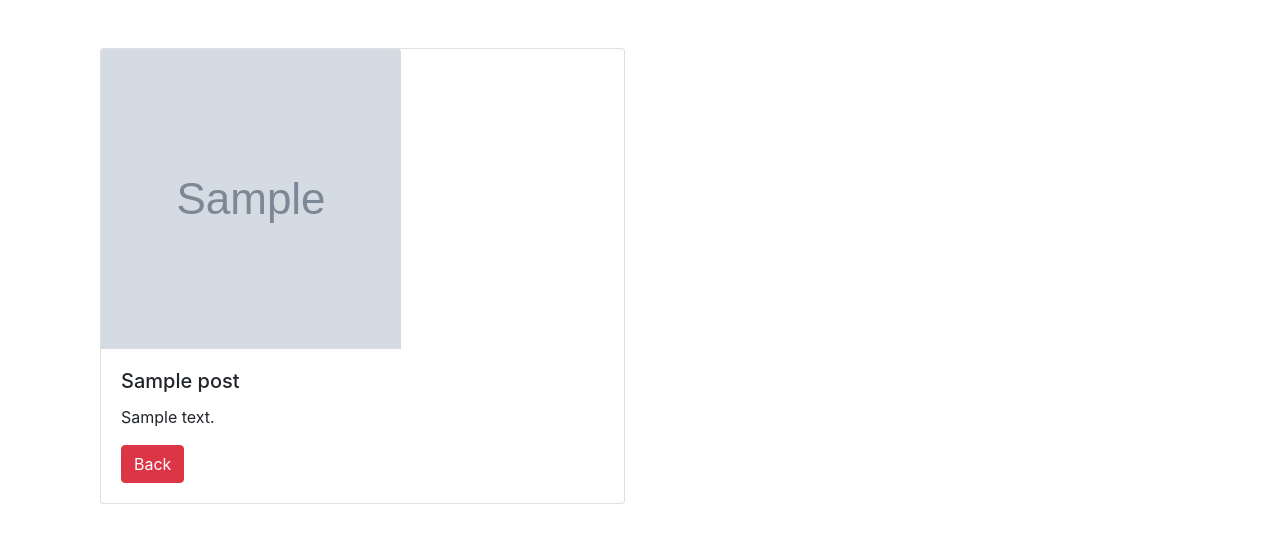
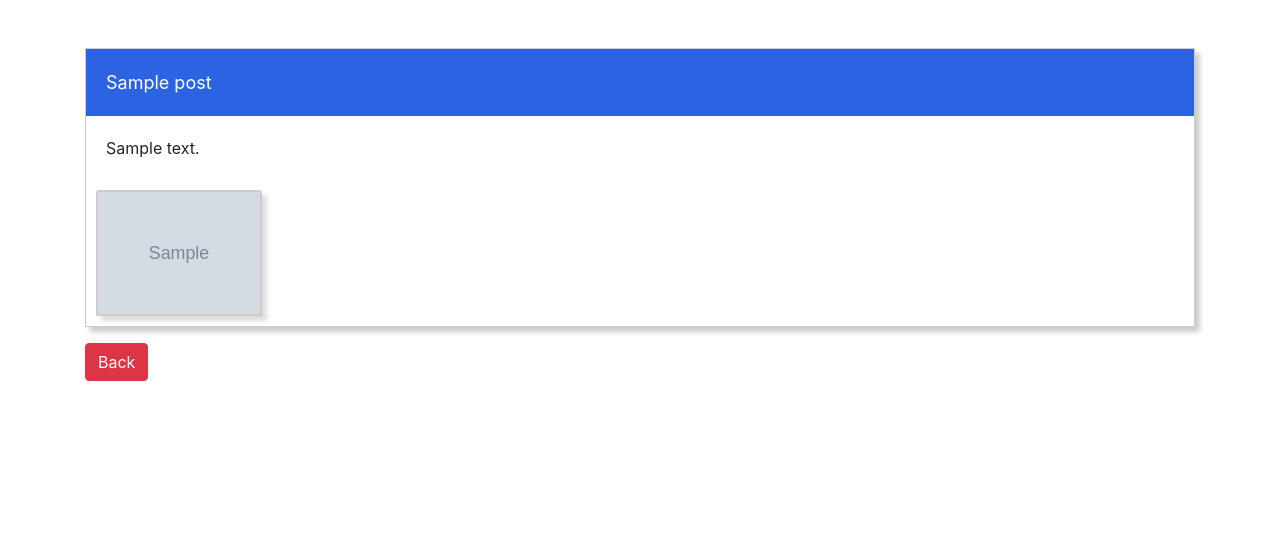
Before and after one commit to RefaatMahmoud/Symfony5.0_Blogger, a Symfony app: template templates/posts/show.html.twig in a window 1280 px wide. Shown: the part 56-599 px from the top of the page. Run offline with Twig, Linux system fonts and the light colour scheme; the template is opened without the code that fills it: most values are stand-ins (such as "Sample title", 1, 10 or a date in 2020); grey boxes marked "Sample" are stand-in pictures; some libraries are stand-ins or nearby versions.

Commit message:
1 - create pdf service 2 - improve style in show post page

```diff
--- a/composer.json
+++ b/composer.json
@@ -6,6 +6,7 @@
         "ext-ctype": "*",
         "ext-iconv": "*",
         "doctrine/annotations": "^1.8",
+        "dompdf/dompdf": "^0.8.3",
         "sensio/framework-extra-bundle": "^5.5",
         "symfony/asset": "5.0.*",
         "symfony/console": "5.0.*",
--- /dev/null
+++ b/public/css/styles.css
@@ -0,0 +1,21 @@
+.panel{
+    border: 1px solid #CCC;
+    box-shadow: 5px 5px 5px #CCC;
+}
+.panel .panel-heading{
+    background-color: #2b63e2;
+    padding: 20px;
+    color: #FFF;
+    font-size: 18px;
+}
+
+.panel .panel-body{
+    padding: 20px;
+}
+
+.panel .panel-img img{
+    width: 15%;
+    border: 2px solid #CCC;
+    box-shadow: 5px 5px 5px #DDD;
+    margin: 10px;
+}
--- a/src/Form/PostType.php
+++ b/src/Form/PostType.php
@@ -19,7 +19,7 @@ class PostType extends AbstractType
             ->add('title', TextType::class, [
                 'attr' => [
                     'autocomplete' => 'off',
-                    'class'        => 'col-md-6'
+                    'class'        => 'col-md-6',
                 ]
             ])
             ->add('body', TextareaType::class, [
@@ -29,6 +29,7 @@ class PostType extends AbstractType
                 ]
             ])
             ->add('img', FileType::class, [
+                'required'     => false,
                 'attr' => [
                     'autocomplete' => 'off',
                     'class'        => 'col-md-6'
--- a/templates/base.html.twig
+++ b/templates/base.html.twig
@@ -5,6 +5,7 @@
     <title>{% block title %}Welcome!{% endblock %}</title>
     <link rel="stylesheet" href="{{ asset('css/bootstrap.min.css') }}">
     <link rel="stylesheet" href="{{ asset('css/fontawesome.min.css') }}">
+    <link rel="stylesheet" href="{{ asset('css/styles.css') }}">
     {% block stylesheets %}{% endblock %}
 </head>
 <body>
--- a/templates/posts/show.html.twig
+++ b/templates/posts/show.html.twig
@@ -3,16 +3,20 @@
 {% block title %}Show Post{% endblock %}
 
 {% block body %}
-    <div class="col-md-6">
-        <div class="card">
-            {% if(post.img) %}
-            <img class="card-img-top" src="{{ asset('uploads/posts/' ~ post.img) }}" style="width: 300px;height: 300px" alt="Post Img">
-            {% endif %}
-            <div class="card-body">
-                <h5 class="card-title">{{ post.title }}</h5>
-                <p class="card-text">{{ post.body }}</p>
-                <a href="{{ path('post.index') }}" class="btn btn-danger">Back</a>
+    <div class="panel">
+        <div class="panel-heading">
+            {{ post.title }}
+        </div>
+        <div class="panel-body">
+            {{ post.body }}
+        </div>
+        {% if(post.img) %}
+            <div class="panel-img">
+                <img class="card-img-top" src="{{ asset('/uploads/posts/' ~ post.img) }}" alt="Post Img">
             </div>
-        </div>
+        {% endif %}
     </div>
+    <a href="{{ path('post.index') }}" class="btn btn-danger mt-3">Back</a>
+
+
 {% endblock %}
```
Also changed, not shown: src/Controller/PostController.php (+15 -0 lines), src/Service/PDF.php (added, +32 -0 lines), templates/posts/index.html.twig (+12 -3 lines), templates/posts/pdf.html.twig (added, +25 -0 lines), 2 other files.
